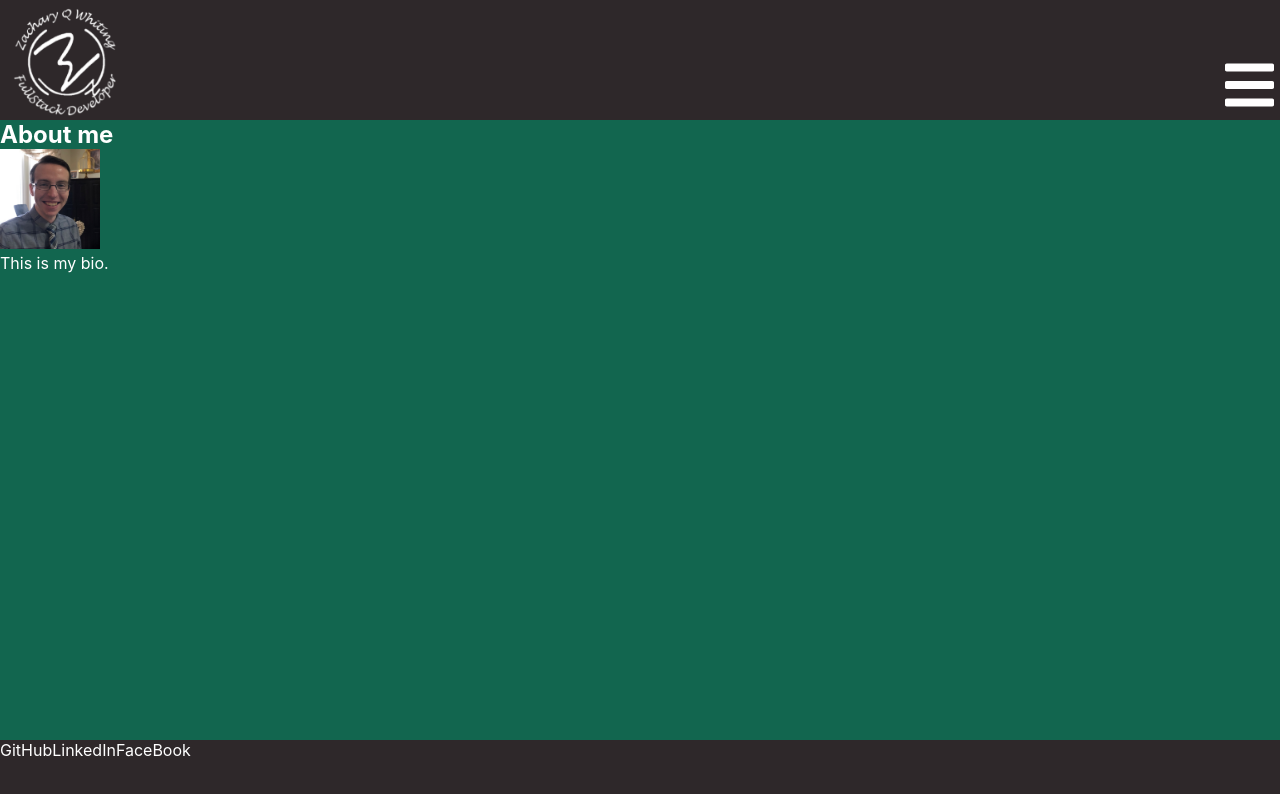
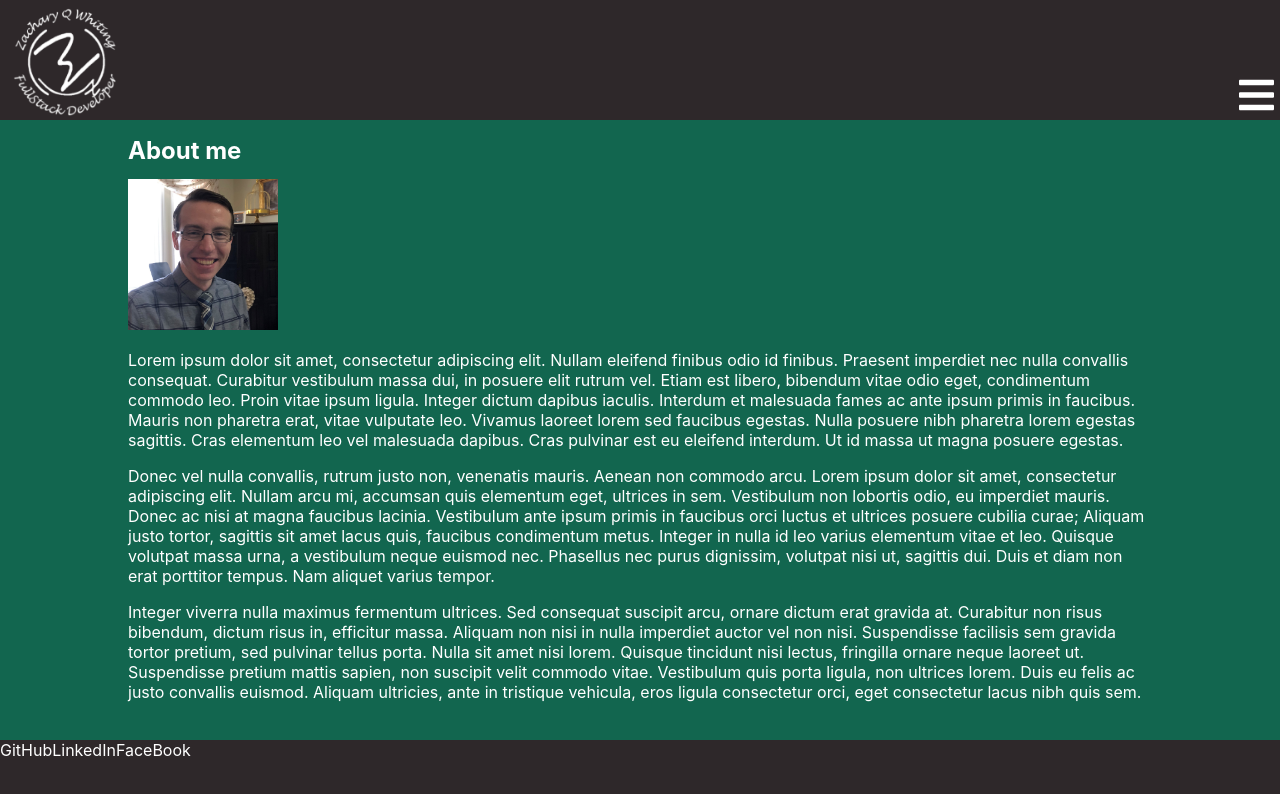
Before and after one commit to ZQWhiting/react-portfolio, a React (Create React App) app: page / in a window 1280 px wide. Shown: the top 794 px of the page. Built offline with nearby package versions, Linux system fonts and the light colour scheme.

Commit message:
About me section styling

```diff
--- a/src/App.css
+++ b/src/App.css
@@ -11,6 +11,11 @@ main {
   background: var(--color-primary);
   margin: 0;
   flex-grow: 1;
+  padding: 2vh 10vw;
+}
+
+main section h2 {
+  margin-bottom: 1.8vh;
 }
 
 /* @media (prefers-reduced-motion: no-preference) {
--- a/src/components/About/index.js
+++ b/src/components/About/index.js
@@ -3,13 +3,23 @@ import photo from '../../assets/images/me.jpg';
 import './style.css';
 
 function About() {
+	const bioText = `Lorem ipsum dolor sit amet, consectetur adipiscing elit. Nullam eleifend finibus odio id finibus. Praesent imperdiet nec nulla convallis consequat. Curabitur vestibulum massa dui, in posuere elit rutrum vel. Etiam est libero, bibendum vitae odio eget, condimentum commodo leo. Proin vitae ipsum ligula. Integer dictum dapibus iaculis. Interdum et malesuada fames ac ante ipsum primis in faucibus. Mauris non pharetra erat, vitae vulputate leo. Vivamus laoreet lorem sed faucibus egestas. Nulla posuere nibh pharetra lorem egestas sagittis. Cras elementum leo vel malesuada dapibus. Cras pulvinar est eu eleifend interdum. Ut id massa ut magna posuere egestas.\r\n
+
+	Donec vel nulla convallis, rutrum justo non, venenatis mauris. Aenean non commodo arcu. Lorem ipsum dolor sit amet, consectetur adipiscing elit. Nullam arcu mi, accumsan quis elementum eget, ultrices in sem. Vestibulum non lobortis odio, eu imperdiet mauris. Donec ac nisi at magna faucibus lacinia. Vestibulum ante ipsum primis in faucibus orci luctus et ultrices posuere cubilia curae; Aliquam justo tortor, sagittis sit amet lacus quis, faucibus condimentum metus. Integer in nulla id leo varius elementum vitae et leo. Quisque volutpat massa urna, a vestibulum neque euismod nec. Phasellus nec purus dignissim, volutpat nisi ut, sagittis dui. Duis et diam non erat porttitor tempus. Nam aliquet varius tempor.\r\n
+
+	Integer viverra nulla maximus fermentum ultrices. Sed consequat suscipit arcu, ornare dictum erat gravida at. Curabitur non risus bibendum, dictum risus in, efficitur massa. Aliquam non nisi in nulla imperdiet auctor vel non nisi. Suspendisse facilisis sem gravida tortor pretium, sed pulvinar tellus porta. Nulla sit amet nisi lorem. Quisque tincidunt nisi lectus, fringilla ornare neque laoreet ut. Suspendisse pretium mattis sapien, non suscipit velit commodo vitae. Vestibulum quis porta ligula, non ultrices lorem. Duis eu felis ac justo convallis euismod. Aliquam ultricies, ante in tristique vehicula, eros ligula consectetur orci, eget consectetur lacus nibh quis sem.`;
+
 	return (
 		<section>
 			<h2>About me</h2>
 			<div className='photo'>
 				<img src={photo} alt='Zachary Q. Whiting' />
 			</div>
-			<div className='bio'>This is my bio.</div>
+			<div className='bio'>
+				{bioText.split(/(?:\r\n)/g).map((paragraph) => (
+					<p>{paragraph}</p>
+				))}
+			</div>
 		</section>
 	);
 }
--- a/src/components/About/style.css
+++ b/src/components/About/style.css
@@ -1,5 +1,5 @@
 .photo {
-    width: 100px;
+    width: 150px;
 }
 
 .photo img {
--- a/src/components/Header/style.css
+++ b/src/components/Header/style.css
@@ -3,6 +3,7 @@
 	flex-wrap: wrap;
 	background: var(--color-dark);
 	font-size: calc(10px + 2vmin);
+	position: -webkit-sticky;
 	position: sticky;
 	top: 0;
 	color: var(--color-light);
@@ -38,7 +39,7 @@
 	border: 0px solid transparent;
 	text-shadow: 0px 0px 0px transparent;
 	color: var(--color-light);
-	font-size: min(8vw, 7vh);
+	font-size: 5vh;
 
 }
 
--- a/src/index.css
+++ b/src/index.css
@@ -11,7 +11,7 @@
 }
 
 #root {
- height: 100vh;
+ min-height: 100vh;
  display: flex;
  flex-direction: column;
 }
```
